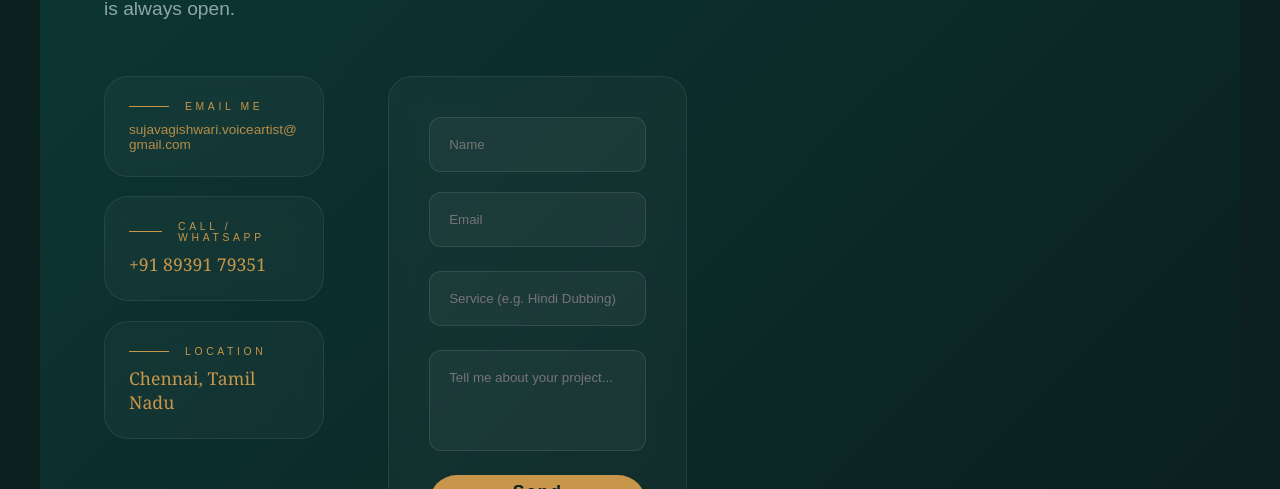
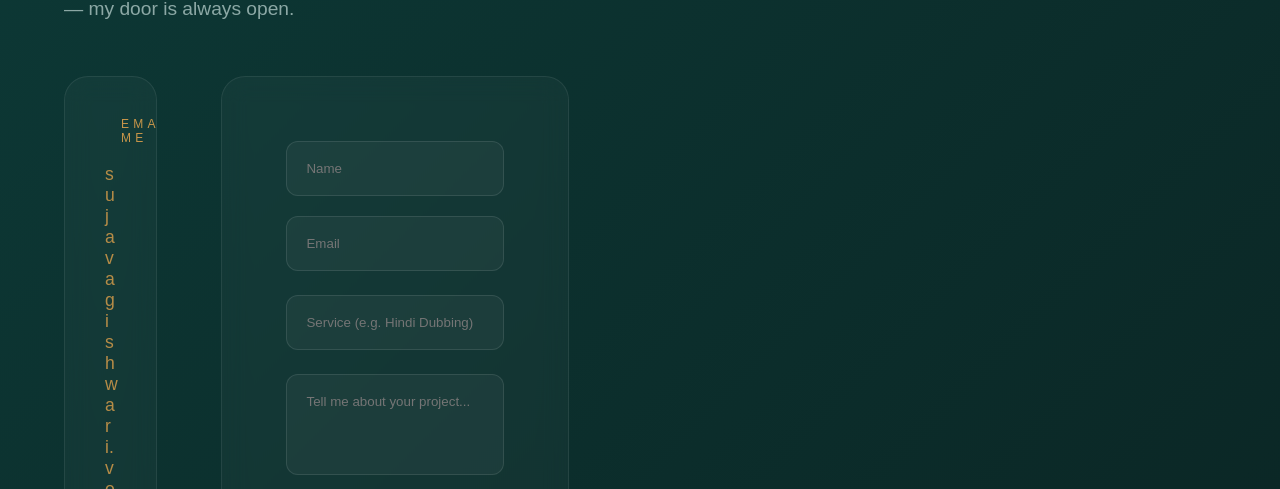
Before and after one commit to creinx-sample/artistic, a React (Vite) app: page /contact in a window 1280 px wide. Shown: the part 441-930 px from the top of the page. Built offline with nearby package versions, Linux system fonts and the light colour scheme; no server answers; a web font is replaced by a local one.

Commit message:
Final branding refinements and parallel contact layout expansion

```diff
--- a/src/index.css
+++ b/src/index.css
@@ -81,12 +81,14 @@ nav .logo-tagline{font-size:.65rem!important;font-weight:300!important;color:var
 .badge-text-gold{font-size:.7rem;letter-spacing:.2em;text-transform:uppercase;color:var(--gold-light);font-weight:600;text-shadow:0 0 10px rgba(200,150,74,.3)}
 
 .hero-title{font-family:var(--fd);font-size:clamp(4rem,10vw,10.5rem);font-weight:300;line-height:.95;color:var(--cream);opacity:0;animation:slideUp .9s .5s forwards}
-.hero-title .name-first{color:var(--gold-pale);display:inline-block}
-.hero-title .accent{color:var(--gold);opacity:.8;display:inline-block;margin-left:20px}
+.hero-title .name-first{color:#E5D5B0;display:inline-block;opacity:0.9;text-shadow:0 0 20px rgba(229,213,176,0.1)}
+.hero-title .accent{color:#C5A02A;opacity:1;display:inline-block;margin-left:20px;text-shadow:0 0 40px rgba(197,160,42,0.3)}
 .hero-desc{margin-top:2.2rem;font-size:1.1rem;line-height:1.7;color:rgba(232,224,213,.8);max-width:540px;font-weight:300;opacity:0;animation:slideUp .9s .7s forwards}
 .hero-actions{margin-top:3.5rem;display:flex;gap:1.5rem;flex-wrap:wrap;opacity:0;animation:slideUp .9s .9s forwards}
 .btn-primary{padding:1.1rem 2.8rem;background:var(--gold);color:var(--dark);border:none;border-radius:50px;font-family:var(--fb);font-size:.82rem;font-weight:600;letter-spacing:.1em;cursor:none;text-decoration:none;transition:all .3s;display:flex;align-items:center;gap:.8rem}
 .btn-primary:hover{background:var(--gold-light);transform:scale(1.05);box-shadow:0 10px 30px rgba(200,150,74,.4)}
+.btn-primary:active{transform:scale(.98)}
+.btn-success{background:#2ecc71!important;color:#fff!important;pointer-events:none}
 .btn-outline{padding:1.1rem 2.8rem;border:1px solid rgba(255,255,255,.2);color:var(--cream);background:transparent;border-radius:50px;font-family:var(--fb);font-size:.82rem;font-weight:400;letter-spacing:.1em;cursor:none;text-decoration:none;transition:all .3s}
 .btn-outline:hover{border-color:var(--gold);background:rgba(200,150,74,.05);color:var(--gold)}
 
@@ -415,13 +417,13 @@ footer{background:linear-gradient(to bottom, #061312, #040c0b); position:relativ
 
 .contact-grid-system {
   display: grid;
-  grid-template-columns: 1.4fr 1fr;
+  grid-template-columns: 0.8fr 1.2fr;
   gap: 4rem;
   width: 100%;
-  align-items: start;
+  align-items: stretch;
 }
 
-@media (max-width: 992px) {
+@media (max-width: 1200px) {
   .contact-grid-system {
     grid-template-columns: 1fr;
     gap: 3rem;
--- a/src/pages/Contact.tsx
+++ b/src/pages/Contact.tsx
@@ -12,6 +12,13 @@ export default function Contact() {
   const handleSubmit = (e: React.FormEvent) => {
     e.preventDefault();
     setSubmitted(true);
+    // Clear form
+    setFormState({
+      name: '',
+      email: '',
+      service: '',
+      message: '',
+    });
     setTimeout(() => setSubmitted(false), 5000);
   };
 
@@ -25,7 +32,7 @@ export default function Contact() {
       <div className="contact-accent" style={{ bottom: '25%', left: '15%', animationDelay: '2s' }}>♯</div>
       <div className="contact-accent" style={{ bottom: '15%', right: '25%', animationDelay: '0.5s', fontSize: '1.2rem' }}>𝄢</div>
 
-      <section id="contact" style={{ padding: '15rem 5% 2rem', maxWidth: '1200px', margin: '0 auto' }}>
+      <section id="contact" style={{ padding: '15rem 5% 2rem', maxWidth: '1600px', margin: '0 auto', width: '100%' }}>
         <div style={{ display: 'flex', flexDirection: 'column', gap: '3rem', width: '100%' }}>
           <div className="reveal">
             <div className="section-label">Get In Touch</div>
@@ -37,25 +44,25 @@ export default function Contact() {
           </div>
 
           <div className="contact-grid-system">
-            <div className="reveal d2">
-              <div style={{ display: 'grid', gridTemplateColumns: 'repeat(auto-fit, minmax(220px, 1fr))', gap: '1.2rem' }}>
-                <div className="contact-glass-card" style={{ padding: '1.5rem' }}>
-                  <div className="section-label" style={{ marginBottom: '0.6rem', fontSize: '0.65rem' }}>Email Me</div>
-                  <div style={{ fontSize: '0.85rem', color: 'var(--gold)', fontFamily: 'var(--fb)', wordBreak: 'break-all', opacity: 0.9 }}>sujavagishwari.voiceartist@gmail.com</div>
+            <div className="reveal d2" style={{ width: '100%' }}>
+              <div style={{ display: 'grid', gridTemplateColumns: '1fr', gap: '1.5rem', width: '100%' }}>
+                <div className="contact-glass-card" style={{ padding: '2.5rem', display: 'flex', flexDirection: 'column', justifyContent: 'center', minHeight: '180px' }}>
+                  <div className="section-label" style={{ marginBottom: '1.2rem', fontSize: '0.75rem' }}>Email Me</div>
+                  <div style={{ fontSize: '1.1rem', color: 'var(--gold)', fontFamily: 'var(--fb)', wordBreak: 'break-all', opacity: 0.9 }}>sujavagishwari.voiceartist@gmail.com</div>
                 </div>
-                <div className="contact-glass-card" style={{ padding: '1.5rem', display: 'flex', flexDirection: 'column', justifyContent: 'center' }}>
-                  <div className="section-label" style={{ marginBottom: '0.6rem', fontSize: '0.65rem' }}>Call / WhatsApp</div>
-                  <div style={{ fontSize: '1.1rem', color: 'var(--gold)', fontFamily: 'var(--fd)' }}>+91 89391 79351</div>
+                <div className="contact-glass-card" style={{ padding: '2.5rem', display: 'flex', flexDirection: 'column', justifyContent: 'center', minHeight: '180px' }}>
+                  <div className="section-label" style={{ marginBottom: '1.2rem', fontSize: '0.75rem' }}>Call / WhatsApp</div>
+                  <div style={{ fontSize: '1.8rem', color: 'var(--gold)', fontFamily: 'var(--fd)' }}>+91 89391 79351</div>
                 </div>
-                <div className="contact-glass-card" style={{ padding: '1.5rem', display: 'flex', flexDirection: 'column', justifyContent: 'center' }}>
-                  <div className="section-label" style={{ marginBottom: '0.6rem', fontSize: '0.65rem' }}>Location</div>
-                  <div style={{ fontSize: '1.1rem', color: 'var(--gold)', fontFamily: 'var(--fd)' }}>Chennai, Tamil Nadu</div>
+                <div className="contact-glass-card" style={{ padding: '2.5rem', display: 'flex', flexDirection: 'column', justifyContent: 'center', minHeight: '180px' }}>
+                  <div className="section-label" style={{ marginBottom: '1.2rem', fontSize: '0.75rem' }}>Location</div>
+                  <div style={{ fontSize: '1.8rem', color: 'var(--gold)', fontFamily: 'var(--fd)' }}>Chennai, Tamil Nadu</div>
                 </div>
               </div>
             </div>
 
-            <div className="reveal d3">
-              <div className="contact-glass-card" style={{ padding: '2.5rem' }}>
+            <div className="reveal d3" style={{ width: '100%' }}>
+              <div className="contact-glass-card" style={{ padding: '4rem' }}>
                 <form
                   onSubmit={handleSubmit}
                   style={{ display: 'flex', flexDirection: 'column', gap: '1.5rem' }}
@@ -96,10 +103,10 @@ export default function Contact() {
                   />
                   <button
                     type="submit"
-                    className="btn-primary"
+                    className={`btn-primary ${submitted ? 'btn-success' : ''}`}
                     style={{ width: '100%', justifyContent: 'center', height: '3.5rem', fontSize: '1.1rem' }}
                   >
-                    {submitted ? 'Message Sent!' : 'Send Message'}
+                    {submitted ? '✓ Message Sent Successfully!' : 'Send Message'}
                   </button>
                 </form>
               </div>
--- a/src/pages/Home.tsx
+++ b/src/pages/Home.tsx
@@ -125,10 +125,10 @@ export default function Home() {
           </p>
 
           <div className="hero-actions">
-            <a href="#portfolio" className="btn-primary">
+            <Link to="/portfolio" className="btn-primary">
               <span style={{ fontSize: '1.2rem' }}>▶</span> Explore My Work <span>→</span>
-            </a>
-            <a href="#contact" className="btn-outline">Get In Touch</a>
+            </Link>
+            <Link to="/contact" className="btn-outline">Get In Touch</Link>
           </div>
         </div>
 
```
